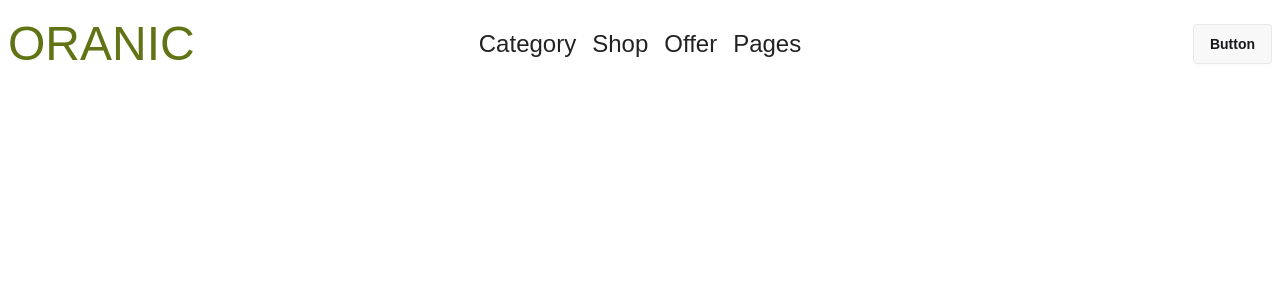
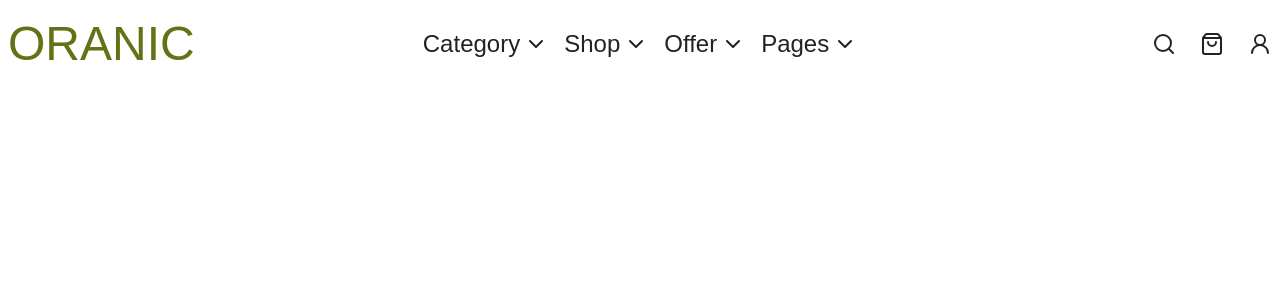
Before and after one commit to Rakibstack/Oranic-Landing-Page, a Next.js app: page / in a window 1280 px wide. Shown: the top 300 px of the page. Built offline with nearby package versions, Linux system fonts and the light colour scheme.

Commit message:
added navbar section

```diff
--- a/package.json
+++ b/package.json
@@ -10,6 +10,7 @@
   },
   "dependencies": {
     "daisyui": "^5.5.19",
+    "lucide-react": "^0.576.0",
     "next": "16.1.6",
     "react": "19.2.3",
     "react-dom": "19.2.3"
--- a/src/app/layout.jsx
+++ b/src/app/layout.jsx
@@ -19,7 +19,7 @@ export default function RootLayout({ children }) {
   return (
     <html lang="en" data-theme='light' >
       <body
-        className={`${ebGaramond.variable} antialiased`}
+        className={`${ebGaramond.variable} font-garamond antialiased`}
       >
         <Navbar></Navbar>
         {children}
--- a/src/app/page.jsx
+++ b/src/app/page.jsx
@@ -3,6 +3,8 @@ import Image from "next/image";
 export default function Home() {
 
   return (
-   <div></div>
+   <div>
+
+   </div>
   );
 }
--- a/src/components/Navbar.jsx
+++ b/src/components/Navbar.jsx
@@ -1,43 +1,43 @@
 'use client'
+import { ChevronDown, Search, ShoppingBag, UserRound } from 'lucide-react';
 import React from 'react';
 
 const Navbar = () => {
+
     return (
        <div className='bg-base-100'>
          <div className="navbar mx-w-[1200px] mx-auto container  ">
             <div className="navbar-start">
                 <div className="dropdown">
-                    <div tabIndex={0} role="button" className="btn btn-ghost lg:hidden">
+                    <div tabIndex={0} role="button" className="btn btn-ghost text-black lg:hidden">
                         <svg xmlns="http://www.w3.org/2000/svg" className="h-5 w-5" fill="none" viewBox="0 0 24 24" stroke="currentColor"> <path strokeLinecap="round" strokeLinejoin="round" strokeWidth="2" d="M4 6h16M4 12h8m-8 6h16" /> </svg>
                     </div>
                     <ul
                         tabIndex="-1"
-                        className="menu menu-sm dropdown-content bg-base-100 text-black rounded-box z-1 mt-3 w-52 p-2 shadow">
-                        <li><a>Item 1</a></li>
-                        <li>
-                            <a>Parent</a>
-                            <ul className="p-2">
-                                <li><a>Submenu 1</a></li>
-                                <li><a>Submenu 2</a></li>
-                            </ul>
-                        </li>
-                        <li><a>Item 3</a></li>
+                        className="menu menu-sm dropdown-content bg-base-100 text-[#222222] rounded-box z-1 mt-3 w-52 p-2 shadow">
+                       <li><a>Category </a></li>
+                    <li>
+                        <a>Shop</a>
+                    </li>
+                    <li><a>Offer</a></li>
+                    <li><a>Pages</a></li>
                     </ul>
                 </div>
                 <a className=" text-[3rem] text-[#607315] font-medium">ORANIC</a>
             </div>
             <div className="navbar-center hidden lg:flex">
-                <ul className="flex gap-4 text-[1.5rem]  text-[#222222] px-1">
-                    <li><a>Category</a></li>
-                    <li>
-                        <a>Shop</a>
-                    </li>
-                    <li><a>Offer</a></li>
-                    <li><a>Pages</a></li>
+                <ul className="flex gap-4 text-[1.5rem] cursor-pointer  text-[#222222] px-1">
+                    <li><a className='flex items-center gap-1'>Category <ChevronDown /></a></li>
+                    <li><a className='flex items-center gap-1'>Shop <ChevronDown /></a></li>
+                    <li><a className='flex items-center gap-1'>Offer <ChevronDown /></a></li>
+                    <li><a className='flex items-center gap-1'>Pages <ChevronDown /></a></li>
+
                 </ul>
             </div>
-            <div className="navbar-end">
-                <a className="btn">Button</a>
+            <div className="navbar-end text-[#222222] ">
+                <span><Search /></span>
+                <span className='mx-6'><ShoppingBag /></span>
+                <span><UserRound /></span>
             </div>
         </div>
        </div>
```
Also changed, not shown: 1 other file (tests, documents, lock files or other folders).
